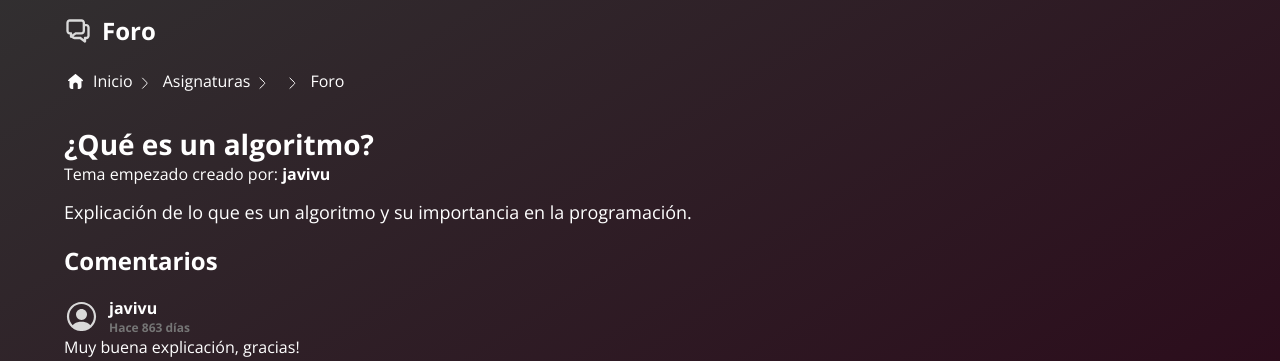
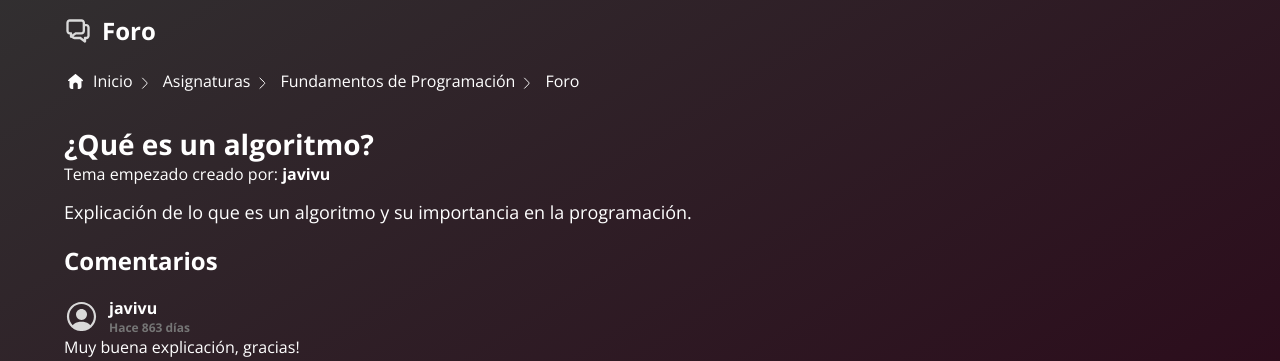
Before and after one commit to JavivuG/StudyHub, a Java web app: page /topic.jsp?idForo=1&idTema=1 in a window 1280 px wide. Shown: the part 106-467 px from the top of the page. Run offline with Tomcat 11, a stand-in JSP engine, Linux system fonts and the light colour scheme; the visitor is signed in with stand-in values (Sample User, id 1); data comes from the database, SQL or seed files in the repository; some libraries are stand-ins or nearby versions.

Commit message:
no sé que cambios hay

```diff
--- a/src/main/java/studyhub/controlador/InsertaComentario.java
+++ b/src/main/java/studyhub/controlador/InsertaComentario.java
@@ -39,7 +39,7 @@ public class InsertaComentario extends HttpServlet {
         htmlBuilder.append(" <h2>Comentarios</h2>");
         for (int i=0; i<comentariosEncontrados.size(); i++) {
            Comentario comentario =comentariosEncontrados.get(i);
-            if (request.isUserInRole("moderador") || request.isUserInRole("administrador")){
+            if (request.isUserInRole("moderador") || request.isUserInRole("administrador") || comentario.getNickname().equals(request.getUserPrincipal().getName())){
                 htmlBuilder.append("<button class=\"borrar-button\" id=\"delete-button\" data-info=\"comentario\" data-url=\"/DeleteComentario?idForo=").append(idForo).append("&idTema=").append(chat).append("&idComentario=").append(comentario.getId_comentario()).append("&page=topic\">");
                 htmlBuilder.append("<div class=\"borrar-wrapper\">");
                 htmlBuilder.append("<i class=\"fa-solid fa-trash-can\"></i>");
@@ -65,7 +65,7 @@ public class InsertaComentario extends HttpServlet {
             htmlBuilder.append("</div>");
             htmlBuilder.append("<div class=\"dislikes\">");
             htmlBuilder.append("<img type=\"image\" src=\"images/dislike.svg\" alt=\"No me gusta\" class=\"dislike vote\" data-like=\"0\" data-id=\"").append(comentario.getId_comentario()).append("\" />");
-            htmlBuilder.append("<p id=\"dislikeCount-").append(comentario.getId_comentario()).append("\">").append(comentario.getDislikes()).append("dislikes</p>");
+            htmlBuilder.append("<p id=\"dislikeCount-").append(comentario.getId_comentario()).append("\">").append(comentario.getDislikes()).append(" dislikes</p>");
             htmlBuilder.append("</div>");
             htmlBuilder.append("</div>");
             htmlBuilder.append(" </div>");
--- a/src/main/webapp/topic.jsp
+++ b/src/main/webapp/topic.jsp
@@ -157,12 +157,11 @@
                         <img src="images/arrow.svg" alt="Arrow" id="arrow" />
                     </li>
                     <li>
-                        <%--   <span class="items-nav"
+                       <span class="items-nav"
                               <% Asignatura asignatura = (Asignatura) session.getAttribute("asignatura");%>
                               ><a href="forum.jsp?idForo=<%= request.getParameter("idForo")%>"
                             ><%= asignatura.getNombre()%></a
                             ></span
-                        >--%>
                     </li>
                     <li>
                         <img src="images/arrow.svg" alt="Arrow" id="arrow" />
@@ -325,7 +324,6 @@
                         url: './InsertarComentario',
                         data: { chat: crearComent},
                         success: function(response) {
-                            console.log(response);
                             $('.comentarios-container').html(response);
                             $("#chat-input").val("");
                             window.scrollTo(0, document.body.scrollHeight);
```
